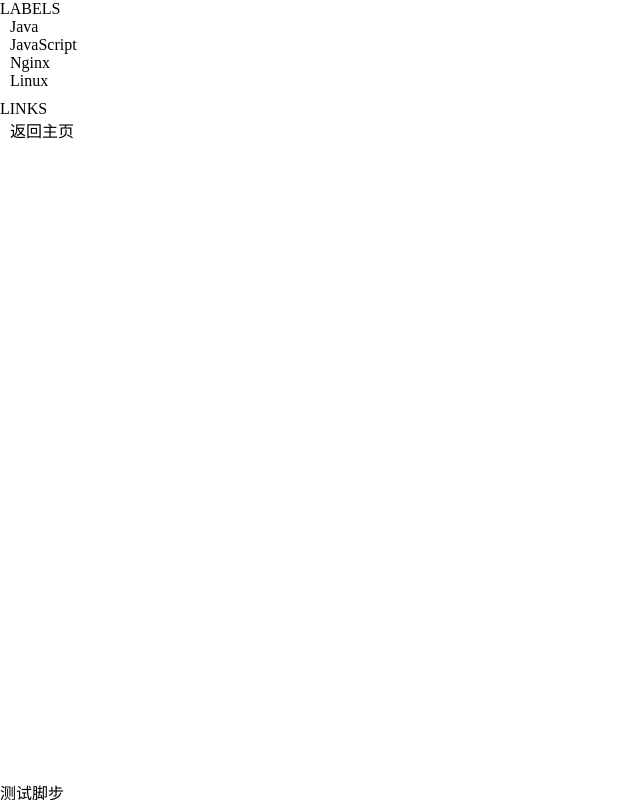
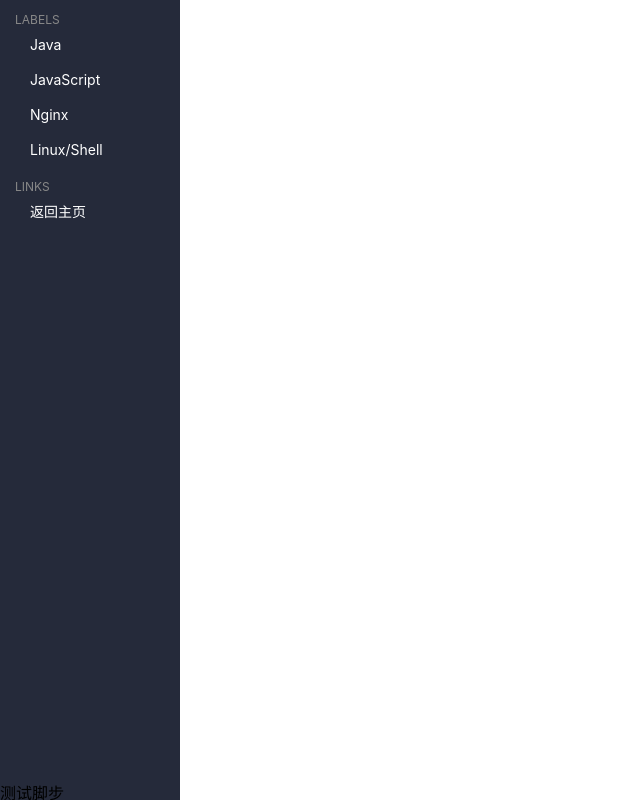
Before and after one commit to MurphyL/dow-snippet, a React (Create React App) app: page / in a window 1280 px wide. Shown: the whole page, without its empty margins (0-640 px from the left). Built offline with nearby package versions, Linux system fonts and the light colour scheme; no server answers.

Commit message:
配置文件

```diff
--- a/package.json
+++ b/package.json
@@ -4,9 +4,11 @@
   "private": true,
   "dependencies": {
     "axios": "^0.21.0",
+    "milligram": "^1.4.1",
     "nprogress": "^0.2.0",
     "react": "^17.0.1",
-    "react-dom": "^17.0.1"
+    "react-dom": "^17.0.1",
+    "toml": "^3.0.0"
   },
   "scripts": {
     "generate": "node build.js",
--- a/src/core/app/app.css
+++ b/src/core/app/app.css
@@ -4,6 +4,12 @@ html, body, #app {
     height: 100%;
     border: none;
     overflow: hidden;
+}
+
+body {
+    font-family: -apple-system,BlinkMacSystemFont,"Segoe UI",Roboto,"Helvetica Neue",Arial,"Noto Sans",sans-serif,"Apple Color Emoji","Segoe UI Emoji","Segoe UI Symbol","Noto Color Emoji";
+    font-variant: tabular-nums;
+    font-feature-settings: "tnum","tnum";
 }
 
 #app main {
--- a/src/core/app/app.jsx
+++ b/src/core/app/app.jsx
@@ -6,6 +6,7 @@ import Side from '../side/side.jsx';
 import Navi from '../navi/navi.jsx';
 import Board from '../board/board.jsx';
 
+// import './app.scss';
 import './app.css';
 
 class App extends React.Component {
--- a/src/core/side/side.css
+++ b/src/core/side/side.css
@@ -1,13 +1,28 @@
+aside {
+    padding: 10px 0;
+    background: #252a3a;
+    color: #ffffff;
+}
+
 aside ul {
     margin: 0 0 10px 0;
     padding: 0;
     list-style-type: none;
+    font-size: 14px;
 }
 
 aside ul::before {
+    padding-left: 15px;
     content: attr(label);
+    color: #888888;
+    font-size: 12px;
 }
 
 aside ul li {
-    padding-left: 10px;
+    line-height: 35px;
+    cursor: pointer;
 }
+
+aside ul li span {
+    padding-left: 30px;
+}
--- a/src/core/side/side.jsx
+++ b/src/core/side/side.jsx
@@ -7,13 +7,23 @@ class Side extends React.Component {
         return (
             <aside>
                 <ul label="LABELS">
-                    <li>Java</li>
-                    <li>JavaScript</li>
-                    <li>Nginx</li>
-                    <li>Linux</li>
+                    <li>
+                        <span>Java</span>
+                    </li>
+                    <li>
+                        <span>JavaScript</span>
+                    </li>
+                    <li>
+                        <span>Nginx</span>
+                    </li>
+                    <li>
+                        <span>Linux/Shell</span>
+                    </li>
                 </ul>
                 <ul label="LINKS">
-                    <li>返回主页</li>
+                    <li>
+                        <span>返回主页</span>
+                    </li>
                 </ul>
             </aside>
         );
```
Also changed, not shown: build.js (+10 -0 lines), 1 other file (tests, documents, lock files or other folders).
